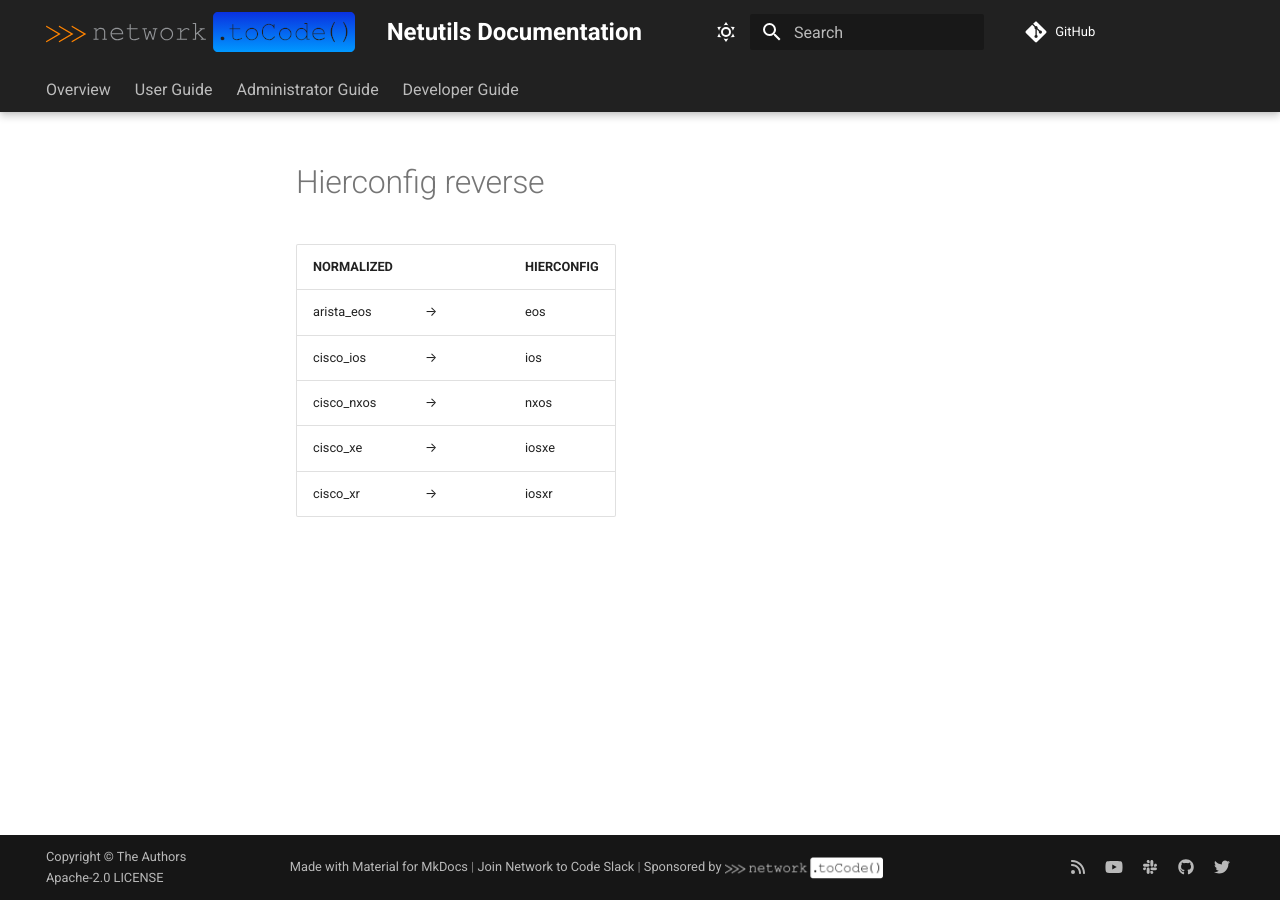
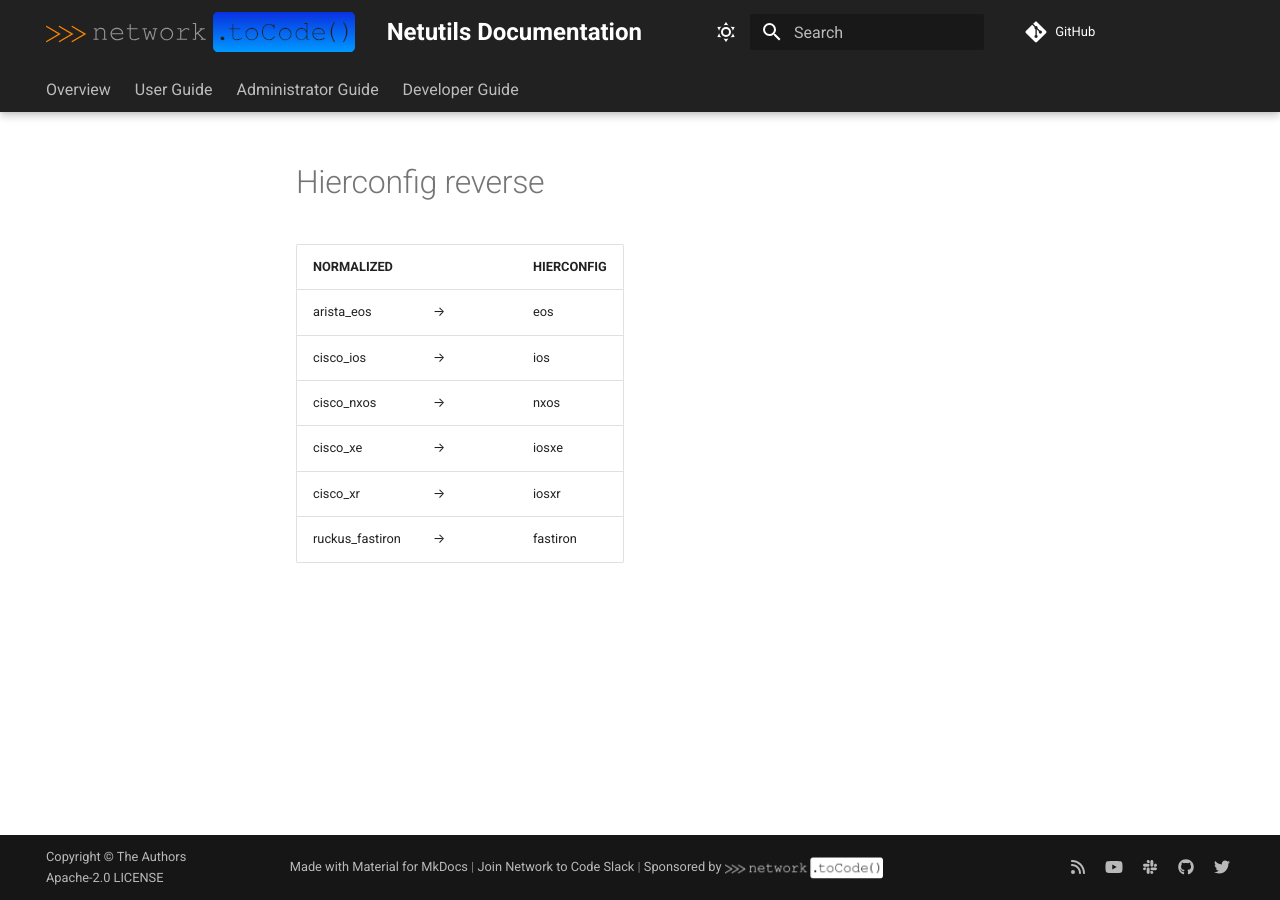
Before and after one commit to networktocode/netutils, an MkDocs documentation site: the page built from docs/user/lib_mapper/hierconfig_reverse.md, in a window 1280 px wide. Built offline with MkDocs 1.6.1 and Material for MkDocs 9.7.7, drawn with Linux system fonts in a browser that asks for light colours; comment, search, counter and statistics services are not loaded.

Commit message:
Update hierconfig_reverse.md

```diff
--- a/docs/user/lib_mapper/hierconfig_reverse.md
+++ b/docs/user/lib_mapper/hierconfig_reverse.md
@@ -5,3 +5,4 @@
 | cisco_nxos | → | nxos |
 | cisco_xe | → | iosxe |
 | cisco_xr | → | iosxr |
+| ruckus_fastiron | → | fastiron |
```
